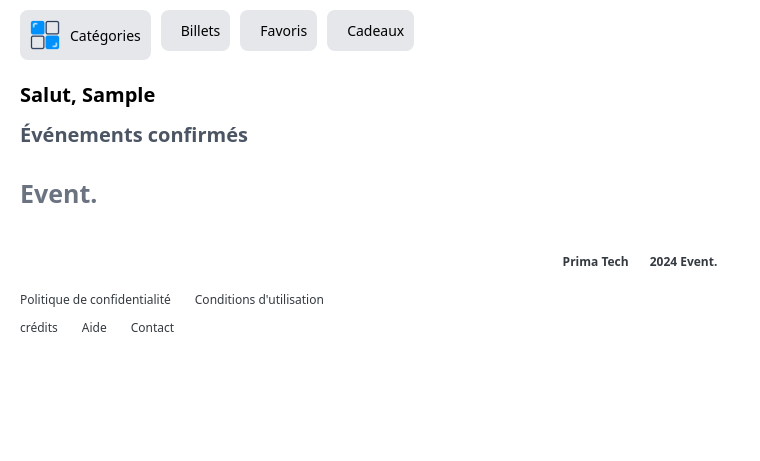
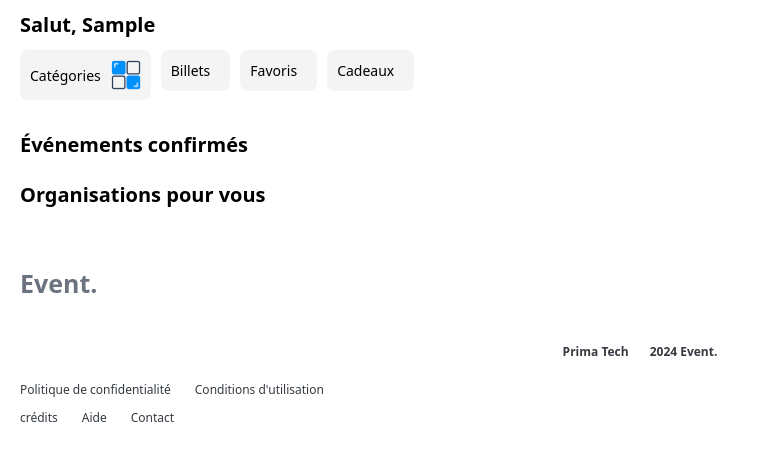
Before and after one commit to kholeur9/EventApp, a Django app: page /participant/ in a window 1280 px wide. Shown: the part 50-511 px from the top of the page, without its empty margins (0-760 px from the left). Run offline with Django 5.2, Linux system fonts and the light colour scheme; the visitor is signed in with stand-in values (Sample User, id 1); data comes from the database, SQL or seed files in the repository; data that the repository does not hold is empty; some libraries are stand-ins or nearby versions.

Commit message:
Amelioration des details de levenement

```diff
--- a/participant/templates/navigation.html
+++ b/participant/templates/navigation.html
@@ -4,27 +4,27 @@
 <div class="swiper px-[20px] py-[10px]">
   <div class="swiper-wrapper">
     <div class="swiper-slide w-auto">
-      <a href="{% url 'evenement:category' %}" class="flex flex-row items-center bg-gray-200 rounded-lg px-[10px] py-[10px] gap-2.5">
+      <a href="{% url 'evenement:category' %}" class="flex flex-row items-center bg-[#F4F4F4] rounded-lg px-[10px] py-[10px] gap-2.5">
+        <span class="text-[14px]">Catégories</span>
         <img src="{% static 'img/categorie.png' %}" class="w-[30px] h-[30px]"/>
-        <span class="text-[14px]">Catégories</span>
       </a>
     </div>
     <div class="swiper-slide w-auto">
-      <a href="" class="flex flex-row items-center bg-gray-200 rounded-lg px-[10px] py-[10px] gap-2.5">
+      <a href="" class="flex flex-row items-center bg-[#F4F4F4] rounded-lg px-[10px] py-[10px] gap-2.5">
+        <span class="text-[14px]">Billets</span>
         <i class="fa fa-ticket text-[30px]"></i>
-        <span class="text-[14px]">Billets</span>
       </a>
     </div>
     <div class="swiper-slide w-auto">
-      <a href="{% url 'evenement:favoris' %}" class="flex flex-row items-center bg-gray-200 rounded-lg px-[10px] py-[10px] gap-2.5">
+      <a href="{% url 'evenement:favoris' %}" class="flex flex-row items-center bg-[#F4F4F4] rounded-lg px-[10px] py-[10px] gap-2.5">
+        <span class="text-[14px]">Favoris</span>
         <i class="fa-regular fa-heart text-[30px]"></i>
-        <span class="text-[14px]">Favoris</span>
       </a>
     </div>
     <div class="swiper-slide w-auto">
-      <a href="" class="flex flex-row items-center bg-gray-200 rounded-lg px-[10px] py-[10px] gap-2.5">
+      <a href="" class="flex flex-row items-center bg-[#F4F4F4] rounded-lg px-[10px] py-[10px] gap-2.5">
+        <span class="text-[14px]">Cadeaux</span>
         <i class="fa fa-gift text-[30px]"></i>
-        <span class="text-[14px]">Cadeaux</span>
       </a>
     </div>
   </div>
--- a/participant/templates/profile.html
+++ b/participant/templates/profile.html
@@ -3,8 +3,7 @@
 {% block title %}Accueil | Participant{% endblock %}
 
 {% block content %}
-{% include 'navigation.html' %}
-<section class="my-[10px] px-[20px] flex flex-col">
+<section class="mt-[10px] px-[20px] flex flex-col">
   {% if participant.user.first_name %}
 <h1 class="font-[700] text-[20px]">Salut, {{ participant.user.first_name }}</h1>
   {% else %}
@@ -12,13 +11,14 @@
   <span class="text-[12px]">Informations très importantes, <a href="{% url 'participant:profile-user' %}" class="underline text-[#ff0000]">cliquez-ici.</a></span>
   {% endif %}
 </section>
-<div class="my-[10px]">
-  <h1 class="text-[20px] font-[600] text-gray-600 ml-[20px]">Événements confirmés</h1>
+{% include 'navigation.html' %}
+<div class="my-[20px]">
+  <h1 class="text-[20px] font-[600] text-[#000000] ml-[20px]">Événements confirmés</h1>
   <div class="swiper w-full">
 
     <div class="swiper-wrapper">
       {% for event in events_confirmed %}
-      <div class="swiper-slide w-[300px] ml-[20px]">
+      <div class="swiper-slide w-[300px] ml-[10px]">
 
         <div class="flex flex-col mt-[10px]">
           <p class="text-[12px] text-[#ff0000] font-[500] my-0">{{ event.start_datetime|date:'l d F Y'|upper }}. {{ event.start_datetime|date:'H:i' }}
@@ -36,7 +36,7 @@
               <span class="font-[600]">{{ event.title }}</span>
               <span class="text-[12px]">Organiser par : {{ event.organisator }}</span>
             </div>
-            <a href="{% url 'evenement:detail_event' event.id %}" class="z-10 py-[5px] px-[10px] font-[600] rounded-full bg-gray-400 text-white text-[14px] flex items-center">Voir plus</a>
+            <a href="{% url 'evenement:detail_event' event.id %}" class="z-10 py-[5px] px-[10px] font-[600] rounded-full bg-[#F4F4F4] text-[#000000] text-[14px] flex items-center">Voir plus</a>
         </div>
       </div>
       </div>
@@ -44,6 +44,25 @@
     </div>
   </div>
 </div>
+<section class="w-full my-[20px] px-[20px] flex flex-col">
+  <h1 class="text-[20px] font-[600] text-[#000000]">Organisations pour vous</h1>
+  <div class="w-full grid grid-cols-2 my-[10px] gap-2">
+    {% for organisation in organisations %}
+    <div class="w-auto h-auto flex flex-col rounded-lg bg-white border border-1 border-gray-200 items-center gap-2.5">
+      <div class="w-full h-[150px] overflow-hidden">
+        <img src="{{ organisation.image.url }}" alt="{{ organisation.name }}" }} class="w-full h-full object-contain"/>
+      </div>
+      <div class="w-full flex flex-col p-[10px] gap-2.5">
+        <p class="flex w-full text-start font-[600]">{{ organisation.nom }}</p>
+        <p class="text-[14px] text-[#000000] font-[400]">0 abonné(e)s</p>
+        <a href="" class="w-full bg-[#FF0000] text-white text-[14px] font-[600] flex items-center justify-center px-[10px] py-[5px] rounded-md">
+      Suivre
+        </a>
+      </div>
+    </div>
+    {% endfor %}
+  </div>
+</section>
 
 {% endblock %}
 
--- a/participant/views.py
+++ b/participant/views.py
@@ -4,6 +4,7 @@ from django.contrib.auth.decorators import login_required
 
 from .models import Participant
 from evenement.models import Event
+from organisator.models import Organisation
 
 from django.contrib.auth.models import User
 from django.contrib.auth import authenticate, login as django_login
@@ -93,7 +94,8 @@ def home_view(request):
   user = request.user
   participant = Participant.objects.get(user=user)
   events_confirmed = Event.objects.filter(status='confirmé')
-  return render(request, 'profile.html', {'user': user, 'participant': participant, 'events_confirmed': events_confirmed})
+  organisations = Organisation.objects.all()
+  return render(request, 'profile.html', {'user': user, 'participant': participant, 'events_confirmed': events_confirmed, 'organisations': organisations})
 
 @login_required
 def profile_user(request):
--- a/theme/static/css/dist/styles.css
+++ b/theme/static/css/dist/styles.css
@@ -1362,6 +1350,11 @@ select {
   background-color: rgb(0 0 0 / var(--tw-bg-opacity));
 }
 
+.bg-\[\#F4F4F4\] {
+  --tw-bg-opacity: 1;
+  background-color: rgb(244 244 244 / var(--tw-bg-opacity));
+}
+
 .bg-\[\#F5F5F5\] {
   --tw-bg-opacity: 1;
   background-color: rgb(245 245 245 / var(--tw-bg-opacity));
@@ -1382,21 +1375,11 @@ select {
   background-color: rgb(0 0 0 / var(--tw-bg-opacity));
 }
 
-.bg-gray-200 {
-  --tw-bg-opacity: 1;
-  background-color: rgb(229 231 235 / var(--tw-bg-opacity));
-}
-
 .bg-gray-300 {
   --tw-bg-opacity: 1;
   background-color: rgb(209 213 219 / var(--tw-bg-opacity));
 }
 
-.bg-gray-400 {
-  --tw-bg-opacity: 1;
-  background-color: rgb(156 163 175 / var(--tw-bg-opacity));
-}
-
 .bg-gray-50 {
   --tw-bg-opacity: 1;
   background-color: rgb(249 250 251 / var(--tw-bg-opacity));
@@ -1687,20 +1665,17 @@ select {
   font-weight: 400;
 }
 
-.font-\[400\] {
-  font-weight: 400;
-}
-
-.font-\[00\] {
-  font-weight: 00;
-}
-
 .leading-normal {
   line-height: 1.5;
 }
 
 .tracking-normal {
   letter-spacing: 0em;
+}
+
+.text-\[\#000000\] {
+  --tw-text-opacity: 1;
+  color: rgb(0 0 0 / var(--tw-text-opacity));
 }
 
 .text-\[\#0466C8\] {
```
Also changed, not shown: other parts of theme/static/css/dist/styles.css (+14 -43 lines), evenement/templates/detail.html (+49 -41 lines), organisator/models.py (+9 -0 lines), media/organisator_images/IMG_4527.jpeg (added), media/organisator_images/IMG_4528.jpeg (added), organisator/migrations/0005_auto_20240229_0301.py (added).
